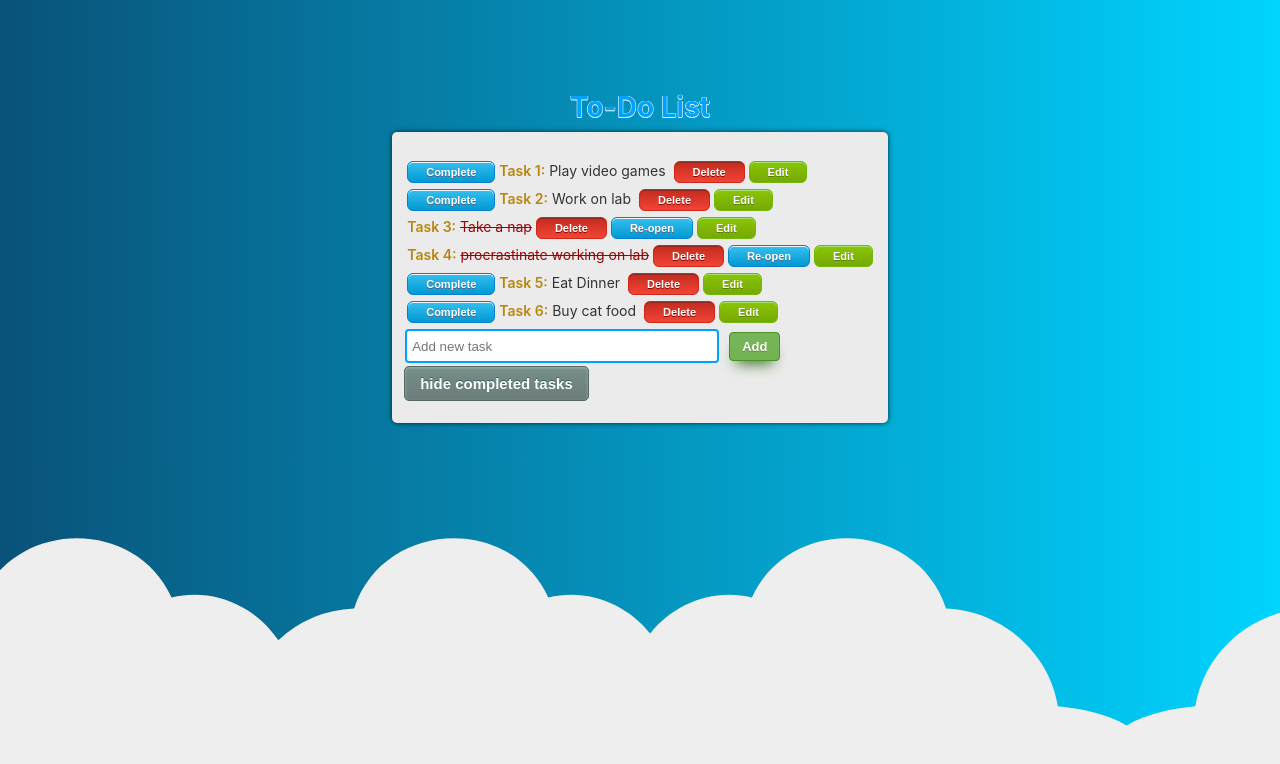
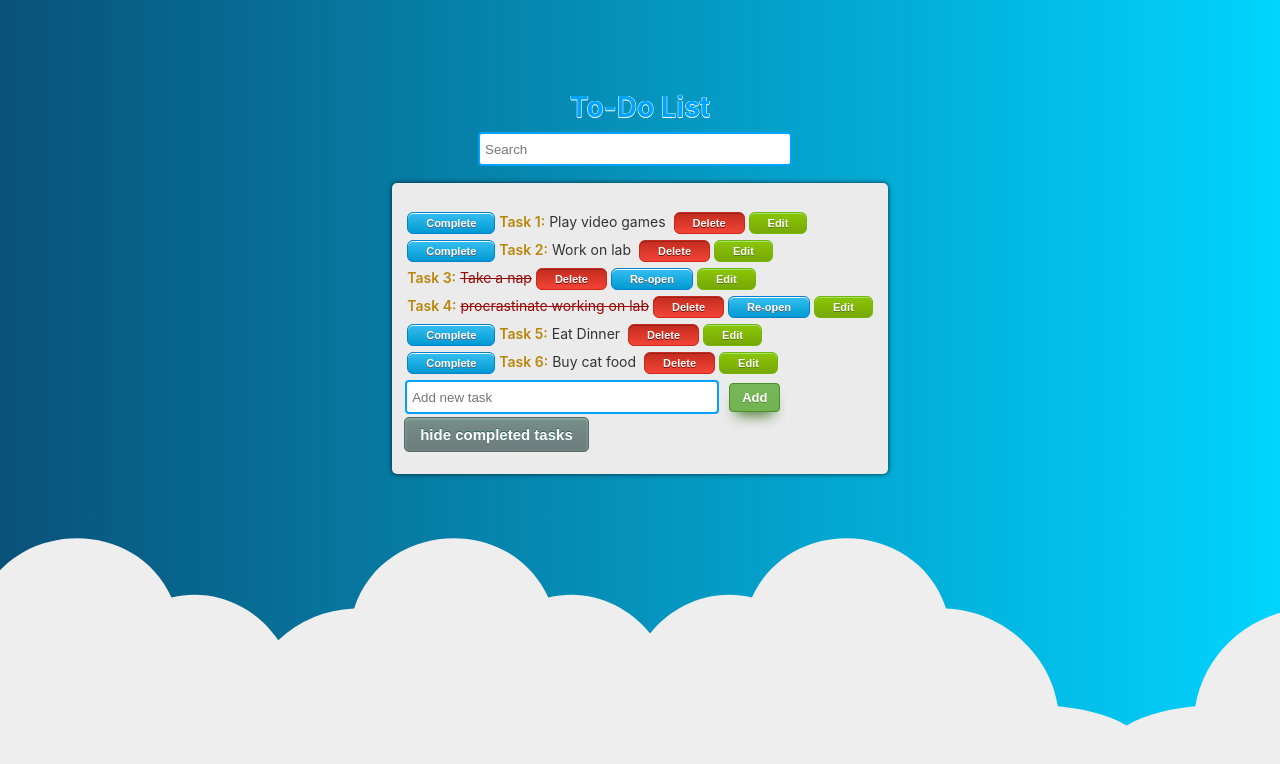
Before and after one commit to ssiddiqui87/DevBuild_Lab16.3, an Angular app: page / in a window 1280 px wide. Shown: the top 764 px of the page. Built offline with nearby package versions, Linux system fonts and the light colour scheme.

Commit message:
Added search

```diff
--- a/src/app/app.component.html
+++ b/src/app/app.component.html
@@ -21,11 +21,18 @@
 <!-- Toolbar -->
 
 
+
 <div class="content" role="main">
 
   <h1>To-Do List</h1>
+
+
+
+  <input type="text" [(ngModel)]="searchText" placeholder="Search" />
+  <br />
   <div class="task">
     <table>
+
       <tr>
         <td>
           <div *ngIf="tasksRemaining() == 0" class="congratsMessage">
@@ -33,7 +40,7 @@
           </div>
         </td>
       </tr>
-      <div *ngFor="let t of tasks; let i = index" [hidden]="t.completed && hideCompletedTasks">
+      <div *ngFor="let i = index; let t of tasks | filter : searchText" [hidden]="t.completed && hideCompletedTasks">
         <tr>
           <td *ngIf="t.completed == false">
             <button (click)="completeTask(t)" class="markComplete">
--- a/src/app/app.component.ts
+++ b/src/app/app.component.ts
@@ -9,49 +9,66 @@ import { Task } from './interfaces/task';
 export class AppComponent {
   title = 'Lab 16.3: Angular Todo';
 
-  userInput:string;
-  editInput:string;
-  hideCompletedTasks:boolean = false;
+  userInput: string;
+  editInput: string;
+  searchInput: string;
+  hideCompletedTasks: boolean = false;
   taskFilterText = '';
-
-  tasks:Task[] = [
-    {taskTitle: "Play video games", completed: false, edit: false},
-    {taskTitle: "Work on lab", completed: false, edit: false},
-    {taskTitle: "Take a nap", completed: true, edit: false},
-    {taskTitle: "procrastinate working on lab", completed: true, edit: false},
-    {taskTitle: "Eat Dinner", completed: false, edit: false},
-    {taskTitle: "Buy cat food", completed: false, edit: false}
+searchText:string;
+  tasks: Task[] = [
+    { taskTitle: "Play video games", completed: false, edit: false },
+    { taskTitle: "Work on lab", completed: false, edit: false },
+    { taskTitle: "Take a nap", completed: true, edit: false },
+    { taskTitle: "procrastinate working on lab", completed: true, edit: false },
+    { taskTitle: "Eat Dinner", completed: false, edit: false },
+    { taskTitle: "Buy cat food", completed: false, edit: false }
   ]
-
-  addTask = function(){
-    this.tasks.push({taskTitle:this.userInput, completed: false});
+ tasksCopy;
+  addTask = function () {
+    this.tasks.push({ taskTitle: this.userInput, completed: false });
     this.userInput = "";
   }
 
-  editTask = function(task:Task){
+  editTask = function (task: Task) {
 
     task.taskTitle = this.editInput;
     this.editInput = "";
   }
 
-  toggleEdit = function():boolean {
+  toggleEdit = function (): boolean {
     return true;
   }
 
-  completeTask = function(task:Task) {
+  completeTask = function (task: Task) {
     task.completed = !task.completed;
   }
 
-  deleteTask = function(task:Task, index:number){
+  deleteTask = function (task: Task, index: number) {
     this.tasks.splice(index, 1);
   }
 
 
-  toggleCompletedTasks = function() {
+  toggleCompletedTasks = function () {
     this.hideCompletedTasks = !this.hideCompletedTasks;
   }
 
-  tasksRemaining = function():number{
+  tasksRemaining = function (): number {
     return this.tasks.filter((task: { completed: any; }) => !task.completed).length;
+  }
+
+  searchTask = function (): Task {
+    this.tasks = this.taskArray.filter((tasks: { task: any; }) => !tasks.task.toLower().contains(this.searchInput.toLower()));
+
+    return this.tasks;
+  }
+  characters = [
+    'Finn the human',
+    'Jake the dog',
+    'Princess bubblegum',
+    'Lumpy Space Princess',
+    'Beemo1',
+    'Beemo2'
+  ]
+
+
 }
-}
--- a/src/app/app.module.ts
+++ b/src/app/app.module.ts
@@ -3,11 +3,13 @@ import { NgModule } from '@angular/core';
 import { FormsModule } from '@angular/forms';
 
 import { AppComponent } from './app.component';
-
+//import { SearchPipe } from './search.pipe';
+import { FilterPipe } from './filter.pipe';
 
 @NgModule({
   declarations: [
-    AppComponent
+    AppComponent,
+    FilterPipe
   ],
   imports: [
     BrowserModule,
--- /dev/null
+++ b/src/app/filter.pipe.ts
@@ -0,0 +1,15 @@
+import { Pipe, PipeTransform } from '@angular/core';
+import { Task } from './interfaces/task';
+@Pipe({
+    name: 'filter'
+})
+export class FilterPipe implements PipeTransform {
+    transform(items: Task[], searchText: string): any[] {
+        if (!items) return [];
+        if (!searchText) return items;
+        searchText = searchText.toLowerCase();
+        return items.filter(it => {
+            return it.taskTitle.toLowerCase().includes(searchText);
+        });
+    }
+}
```
Also changed, not shown: src/app/search.pipe.ts (added, +13 -0 lines).
